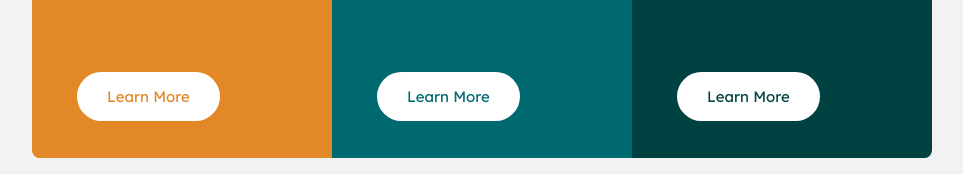
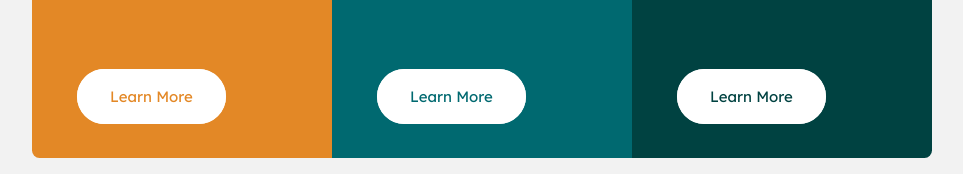
Before and after one commit to ReeceEllis/3-column-preview-card-component, a plain HTML site: page index.html in a window 1280 px wide. Shown: the part 493-667 px from the top of the page, without its empty margins (158-1121 px from the left). Drawn offline with Linux system fonts and the light colour scheme.

Commit message:
Add files via upload

```diff
--- a/style.css
+++ b/style.css
@@ -73,13 +73,13 @@ body {
     padding: 1rem 2rem;
     border-radius: 3rem;
     color:hsl(31, 77%, 52%);
+    border: solid #fff;
 }
 
 .button:hover {
     background-color: hsl(31, 77%, 52%);
     color: #fff;
     border: solid #fff;
-    box-sizing: border-box;
 }
 
 .two > .button {
@@ -115,17 +115,18 @@ box-sizing: border-box;
     color: hsl(228, 45%, 44%);
 }
 
-@media (min-width: 700px) {
+@media (min-width: 850px) {
     .wrapper {
         display: flex;
         flex-direction: row;
         justify-content: center;
         margin: auto;
         height: 100vh;
+        padding: 0 4rem;
     }
 
     .card {
-        width: 20rem;
+        max-width: 20rem;
     }
 
     .card > p {
```
